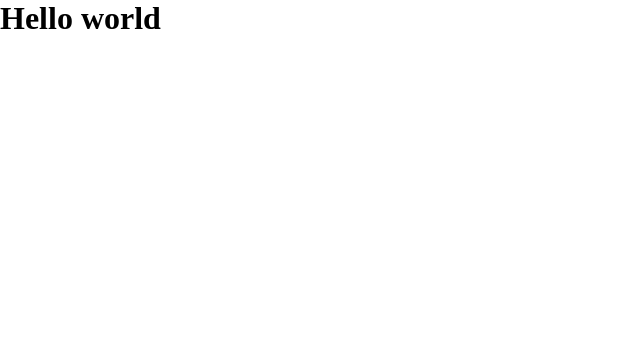
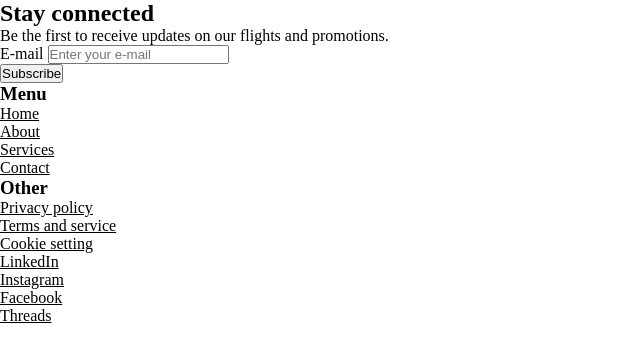
Before and after one commit to 0lcas0/exercice-en-continue, a website built with Parcel: page ex7/src/index.html in a window 1280 px wide. Shown: the whole page, without its empty margins (0-640 px from the left). Built offline with nearby package versions, Linux system fonts and the light colour scheme.

Commit message:
index html + correction

```diff
--- a/ex7/src/css/_base.css
+++ /dev/null
@@ -1,14 +0,0 @@
-* {
-  box-sizing: border-box;
-  margin: 0;
-  padding: 0;
-}
-
-a {
-  color: inherit;
-}
-
-img,
-video {
-  display: block;
-}
--- a/ex7/src/css/main.css
+++ b/ex7/src/css/main.css
@@ -1,4 +1,14 @@
-@import "./_font.css";
-@import "./_base.css";
-@import "./_layout.css";
-@import "./modules/_example.css";
+* {
+  box-sizing: border-box;
+  margin: 0;
+  padding: 0;
+}
+
+a {
+  color: inherit;
+}
+
+img,
+video {
+  display: block;
+}
--- a/ex7/src/index.html
+++ b/ex7/src/index.html
@@ -3,11 +3,66 @@
   <head>
     <meta charset="utf-8" />
     <title>eikon parcel starter</title>
+      <link rel="preconnect" href="https://fonts.googleapis.com">
+  <link rel="preconnect" href="https://fonts.gstatic.com" crossorigin>
+  <link href="https://fonts.googleapis.com/css2?family=Montserrat:wght@400;500;600&display=swap" rel="stylesheet">
     <meta name="viewport" content="width=device-width, initial-scale=1.0" />
     <link rel="stylesheet" href="css/main.css" />
   </head>
   <body>
-    <h1>Hello world</h1>
+    <footer class="footer">
+    <div class="footer__container">
+
+      <div class="footer__top">
+
+        <section class="footer__newsletter">
+          <h2 class="footer__title">Stay connected</h2>
+          <p class="footer__text">Be the first to receive updates on our flights and promotions.</p>
+
+          <form class="footer__form" action="#" method="post">
+            <div class="field">
+              <label class="field__label" for="email">E-mail</label>
+              <input class="field__input" type="email" id="email" name="email" placeholder="Enter your e-mail" required>
+            </div>
+            <button class="button button--secondary" type="submit">Subscribe</button>
+          </form>
+        </section>
+
+        <div class="footer__navs">
+
+          <nav class="footer__nav" aria-labelledby="footer-menu-title">
+            <h3 class="footer__nav-title" id="footer-menu-title">Menu</h3>
+            <ul class="footer__list">
+              <li><a class="footer__link" href="#">Home</a></li>
+              <li><a class="footer__link" href="#">About</a></li>
+              <li><a class="footer__link" href="#">Services</a></li>
+              <li><a class="footer__link" href="#">Contact</a></li>
+            </ul>
+          </nav>
+
+          <nav class="footer__nav" aria-labelledby="footer-other-title">
+            <h3 class="footer__nav-title" id="footer-other-title">Other</h3>
+            <ul class="footer__list">
+              <li><a class="footer__link" href="#">Privacy policy</a></li>
+              <li><a class="footer__link" href="#">Terms and service</a></li>
+              <li><a class="footer__link" href="#">Cookie setting</a></li>
+            </ul>
+          </nav>
+
+        </div>
+      </div>
+
+      <nav class="footer__social" aria-label="Social networks">
+        <ul class="footer__list footer__list--row">
+          <li><a class="footer__link" href="#">LinkedIn</a></li>
+          <li><a class="footer__link" href="#">Instagram</a></li>
+          <li><a class="footer__link" href="#">Facebook</a></li>
+          <li><a class="footer__link" href="#">Threads</a></li>
+        </ul>
+      </nav>
+
+    </div>
+  </footer>
 
     <script src="js/main.js" type="module"></script>
   </body>
```
Also changed, not shown: ex7/src/css/_font.css (deleted), ex7/src/css/_layout.css (deleted), ex7/src/css/modules/_example.css (deleted).
